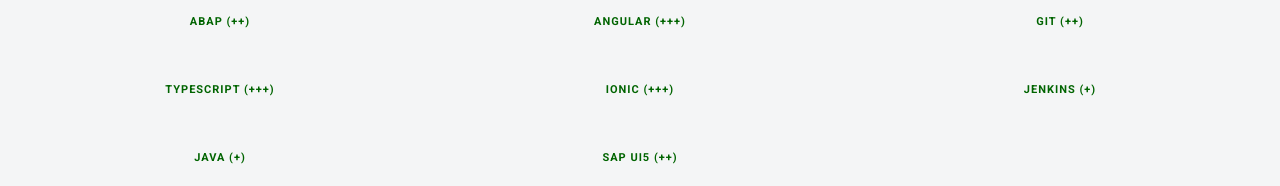
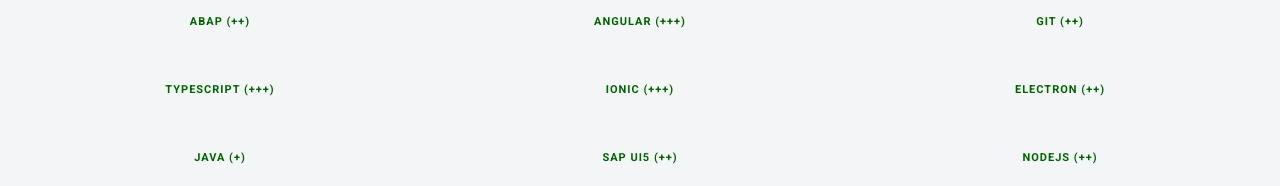
Before and after one commit to matseee/matseee.github.io, a Vue app: page / in a window 1280 px wide. Shown: the part 766-952 px from the top of the page. Built offline with nearby package versions, Linux system fonts and the light colour scheme.

Commit message:
edit skills

```diff
--- a/src/components/Skills.vue
+++ b/src/components/Skills.vue
@@ -39,7 +39,7 @@
                 {
                     key: 'tool',
                     values: [
-                        'git (++)', 'jenkins (+)'
+                        'git (++)', 'electron (++)', 'nodejs (++)', 'docker (+)', 'capacitor (+)', 'jenkins (+)'
                     ],
                 }
             ]
```
